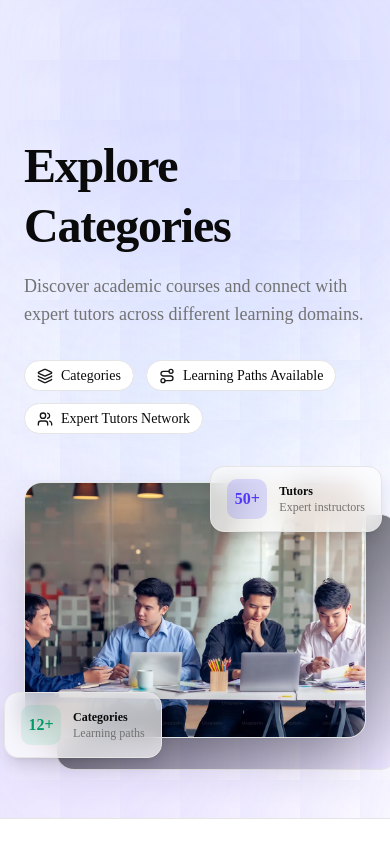
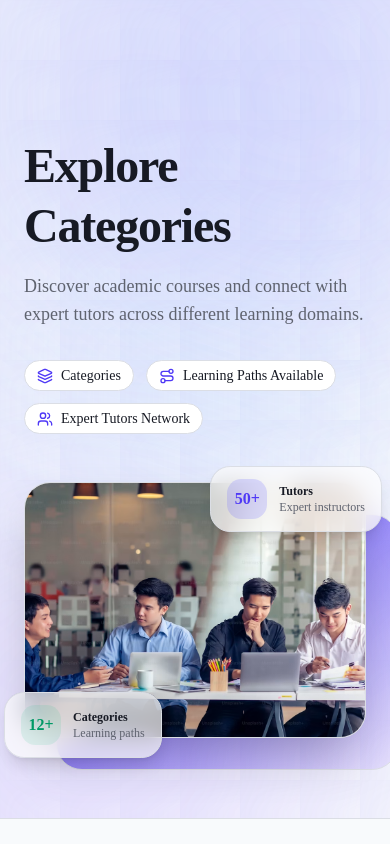
Before and after one commit to sabrina-mostafa/skillbridge-frontend, a Next.js app: page /category in a window 390 px wide. Shown: the top 844 px of the page. Built offline with nearby package versions, Linux system fonts and the light colour scheme; no server answers.

Commit message:
style: refine responsive layouts and visual consistency

```diff
--- a/src/app/globals.css
+++ b/src/app/globals.css
@@ -1,6 +1,6 @@
 @import "tailwindcss";
 @import "tw-animate-css";
-@import "shadcn/tailwind.css";
+/* @import "shadcn/tailwind.css"; */
 
 @custom-variant dark (&:is(.dark *));
 
@@ -48,7 +48,7 @@
   --radius-4xl: calc(var(--radius) * 2.6);
 }
 
-:root {
+/* :root {
   --background: oklch(1 0 0);
   --foreground: oklch(0.145 0 0);
   --card: oklch(1 0 0);
@@ -81,9 +81,42 @@
   --sidebar-accent-foreground: oklch(0.205 0 0);
   --sidebar-border: oklch(0.922 0 0);
   --sidebar-ring: oklch(0.708 0 0);
+} */
+
+:root {
+  --background: oklch(98.4% 0.003 247.858);   /* soft cool white */
+  --foreground: oklch(0.22 0.02 270);    /* deep slate text */
+
+  --card: oklch(1 0 0);
+  --card-foreground: oklch(0.22 0.02 270);
+
+  --popover: oklch(1 0 0);
+  --popover-foreground: oklch(0.22 0.02 270);
+
+  /* PRIMARY → Violet (premium + education feel) */
+  --primary: oklch(51.017% 0.26191 276.948);
+  --primary-foreground: oklch(0.98 0 0);
+
+  --secondary: oklch(0.96 0.01 270);
+  --secondary-foreground: oklch(0.22 0.02 270);
+
+  --muted: oklch(0.95 0.01 270);
+  --muted-foreground: oklch(0.5 0.02 270);
+
+  /* ACCENT → Coral (for highlights, badges, CTAs) */
+  --accent: oklch(0.78 0.16 25);
+  --accent-foreground: oklch(0.98 0 0);
+
+  --destructive: oklch(0.65 0.22 25);
+
+  --border: oklch(0.9 0.01 270);
+  --input: oklch(0.9 0.01 270);
+  --ring: oklch(0.62 0.18 295);
+
+  --radius: 0.9rem;
 }
 
-.dark {
+/* .dark {
   --background: oklch(0.145 0 0);
   --foreground: oklch(0.985 0 0);
   --card: oklch(0.205 0 0);
@@ -115,7 +148,40 @@
   --sidebar-accent-foreground: oklch(0.985 0 0);
   --sidebar-border: oklch(1 0 0 / 10%);
   --sidebar-ring: oklch(0.556 0 0);
+} */
+
+.dark {
+  --background: oklch(21.226% 0.03502 268.532);
+  --foreground: oklch(0.96 0.01 270);
+
+  --card: oklch(24.362% 0.03527 262.624);
+  --card-foreground: oklch(0.96 0.01 270);
+
+  --popover: oklch(0.2 0.02 270);
+  --popover-foreground: oklch(0.96 0.01 270);
+
+  /* brighter violet in dark mode */
+  --primary: oklch(57.84% 0.21697 282.656);
+  --primary-foreground: oklch(0.14 0.02 270);
+
+  --secondary: oklch(0.25 0.02 270);
+  --secondary-foreground: oklch(0.96 0.01 270);
+
+  --muted: oklch(0.25 0.02 270);
+  --muted-foreground: oklch(100% 0.00011 271.152);
+
+  --accent: oklch(0.72 0.15 25);
+  --accent-foreground: oklch(0.98 0 0);
+
+  --destructive: oklch(0.7 0.2 25);
+
+  --border: oklch(1 0 0 / 10%);
+  --input: oklch(1 0 0 / 14%);
+  --ring: oklch(0.72 0.18 295);
+
+  --radius: 0.9rem;
 }
+
 
 @layer base {
   * {
@@ -128,3 +194,9 @@
     @apply font-sans;
   }
 }
+
+
+/* Country select dropdown */
+.PhoneInputCountrySelect {
+  @apply bg-white dark:bg-gray-900 text-black dark:text-white;
+}
--- /dev/null
+++ b/tailwind.config.js
@@ -0,0 +1,11 @@
+/** @type {import('tailwindcss').Config} */
+export default {
+    content: [
+        "./app/**/*.{js,ts,jsx,tsx}",
+        "./components/**/*.{js,ts,jsx,tsx}",
+    ],
+    theme: {
+        extend: {},
+    },
+    plugins: [],
+};
```
